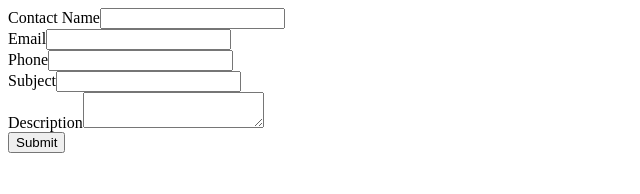
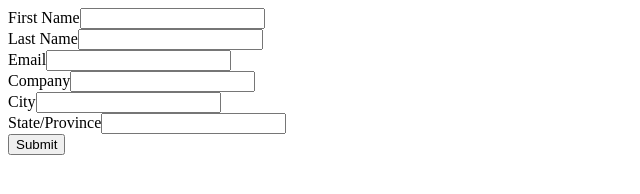
Before and after one commit to shirinuu/Web-to-Lead, a plain HTML site: page index.html in a window 1280 px wide. Shown: the whole page, without its empty margins (0-640 px from the left). Drawn offline with Linux system fonts and the light colour scheme.

Commit message:
Update index.html

```diff
--- a/index.html
+++ b/index.html
@@ -10,9 +10,9 @@
 <!--  NOTE: Please add the following <FORM> element to your page.             -->
 <!--  ----------------------------------------------------------------------  -->
 
-<form action="https://webto.salesforce.com/servlet/servlet.WebToCase?encoding=UTF-8&orgId=00D8d00000ArT8z" method="POST">
+<form action="https://webto.salesforce.com/servlet/servlet.WebToLead?encoding=UTF-8&orgId=00D8d00000ArT8z" method="POST">
 
-<input type=hidden name="orgid" value="00D8d00000ArT8z">
+<input type=hidden name="oid" value="00D8d00000ArT8z">
 <input type=hidden name="retURL" value="http://">
 
 <!--  ----------------------------------------------------------------------  -->
@@ -23,15 +23,17 @@
 <!--  value="kushtarbekovna777@gmail.com">                                    -->
 <!--  ----------------------------------------------------------------------  -->
 
-<label for="name">Contact Name</label><input  id="name" maxlength="80" name="name" size="20" type="text" /><br>
+<label for="first_name">First Name</label><input  id="first_name" maxlength="40" name="first_name" size="20" type="text" /><br>
+
+<label for="last_name">Last Name</label><input  id="last_name" maxlength="80" name="last_name" size="20" type="text" /><br>
 
 <label for="email">Email</label><input  id="email" maxlength="80" name="email" size="20" type="text" /><br>
 
-<label for="phone">Phone</label><input  id="phone" maxlength="40" name="phone" size="20" type="text" /><br>
+<label for="company">Company</label><input  id="company" maxlength="40" name="company" size="20" type="text" /><br>
 
-<label for="subject">Subject</label><input  id="subject" maxlength="80" name="subject" size="20" type="text" /><br>
+<label for="city">City</label><input  id="city" maxlength="40" name="city" size="20" type="text" /><br>
 
-<label for="description">Description</label><textarea name="description"></textarea><br>
+<label for="state">State/Province</label><input  id="state" maxlength="20" name="state" size="20" type="text" /><br>
 
 <input type="submit" name="submit">
 
```
